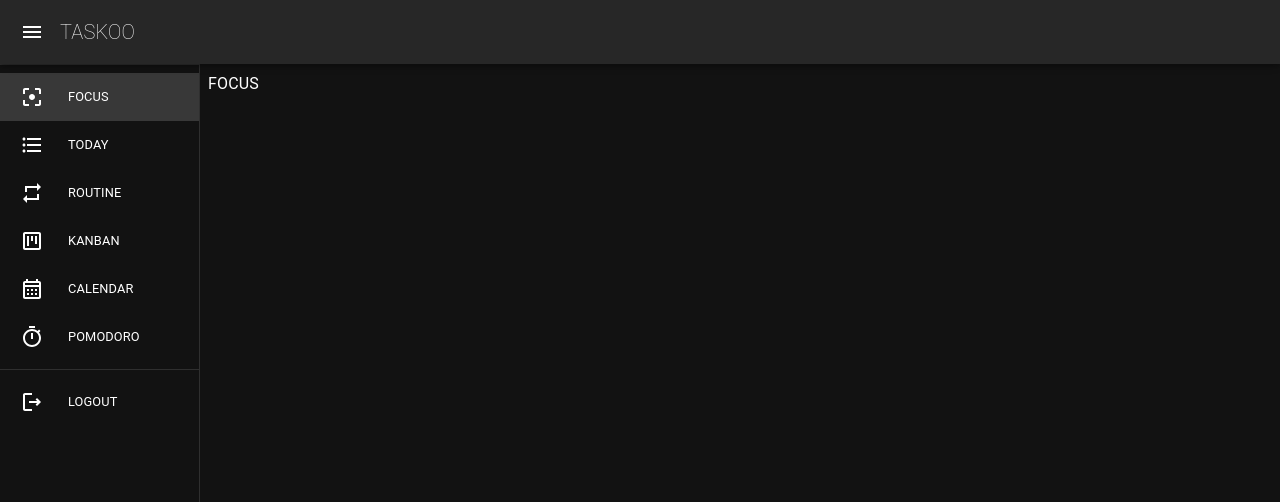
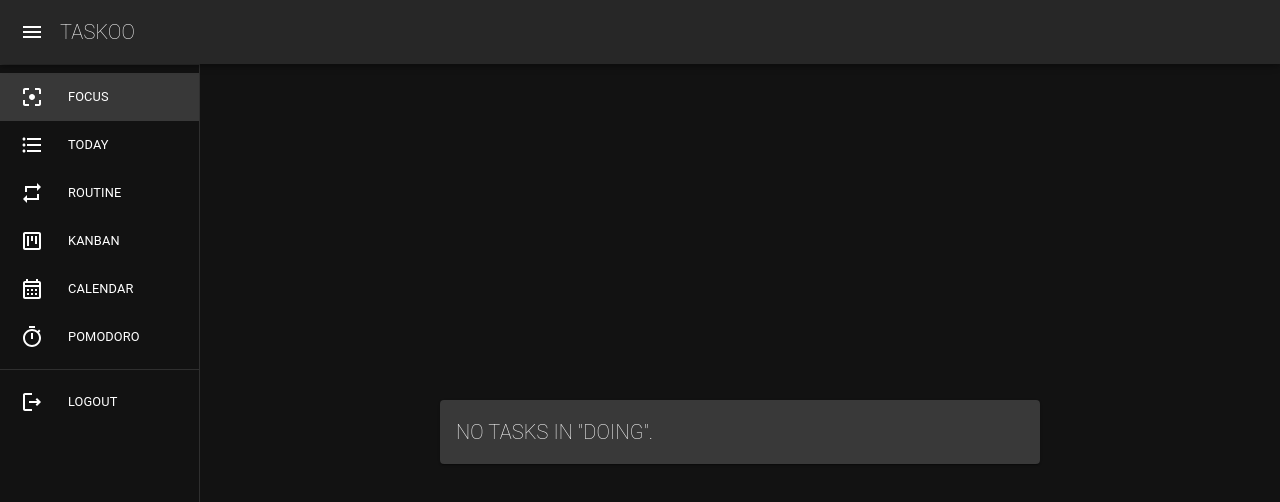
Before and after one commit to undefeated-davout/taskoo, a Next.js app in the folder web/: page /focus in a window 1280 px wide. Shown: the top 502 px of the page. Built offline with nearby package versions, Linux system fonts and the light colour scheme; no server answers; the database is empty; sample sign-in values are in the browser's storage.

Commit message:
add: フォーカス画面

```diff
--- /dev/null
+++ b/web/src/components/templates/Focus/index.tsx
@@ -0,0 +1,62 @@
+import { UtilContext } from 'pages/_app';
+import { useContext, useEffect, useState } from 'react';
+
+import Box from '@mui/material/Box';
+import Card from '@mui/material/Card';
+import Typography from '@mui/material/Typography';
+import { useTheme } from '@mui/material/styles';
+
+import CenterContainerBox from 'components/atoms/CenterContainerBox';
+import Task from 'components/molecules/Task';
+
+import { taskType } from 'types/task';
+
+import { getTasks } from 'lib/api/task';
+
+type FocusProps = {};
+
+const Focus = (props: FocusProps) => {
+  const theme = useTheme();
+
+  const { user } = useContext(UtilContext);
+  const [tasks, setTasks] = useState<taskType[]>([]);
+
+  useEffect(() => {
+    const unsubscribe = getTasks(user!.uid, setTasks);
+    return () => unsubscribe();
+  }, []);
+
+  return (
+    <CenterContainerBox>
+      <Card
+        sx={{
+          p: 2,
+          maxWidth: 600,
+          width: '100%',
+          backgroundColor: theme.palette.action.disabledBackground,
+        }}
+      >
+        {tasks.length === 0 ? (
+          <Typography variant="h6" sx={{ fontWeight: 100 }}>
+            NO TASKS IN "DOING".
+          </Typography>
+        ) : (
+          <Typography variant="h6" sx={{ fontWeight: 100 }}>
+            FOCUS ON THE TASK.
+            <br />
+            REMAINING: {tasks.length}
+          </Typography>
+        )}
+
+        {tasks.length > 0 && (
+          <>
+            <Box sx={{ mt: 2 }}></Box>
+            <Task task={tasks[0]} />
+          </>
+        )}
+      </Card>
+    </CenterContainerBox>
+  );
+};
+
+export default Focus;
--- a/web/src/pages/focus.tsx
+++ b/web/src/pages/focus.tsx
@@ -1,13 +1,16 @@
 import type { NextPage } from 'next';
 
 import HeadHelper from 'components/atoms/HeadHelper';
+import Focus from 'components/templates/Focus';
 import MenuContainer from 'components/templates/MenuContainer';
 
 const FocusPage: NextPage = () => {
   return (
     <>
       <HeadHelper titleElem="FOCUS" />
-      <MenuContainer isLoggedIn={true}>FOCUS</MenuContainer>
+      <MenuContainer isLoggedIn={true}>
+        <Focus />
+      </MenuContainer>
     </>
   );
 };
```
Also changed, not shown: web/src/components/organisms/TaskList/index.tsx (+5 -16 lines), web/src/components/templates/TodaysTasks/index.tsx (+17 -2 lines).
